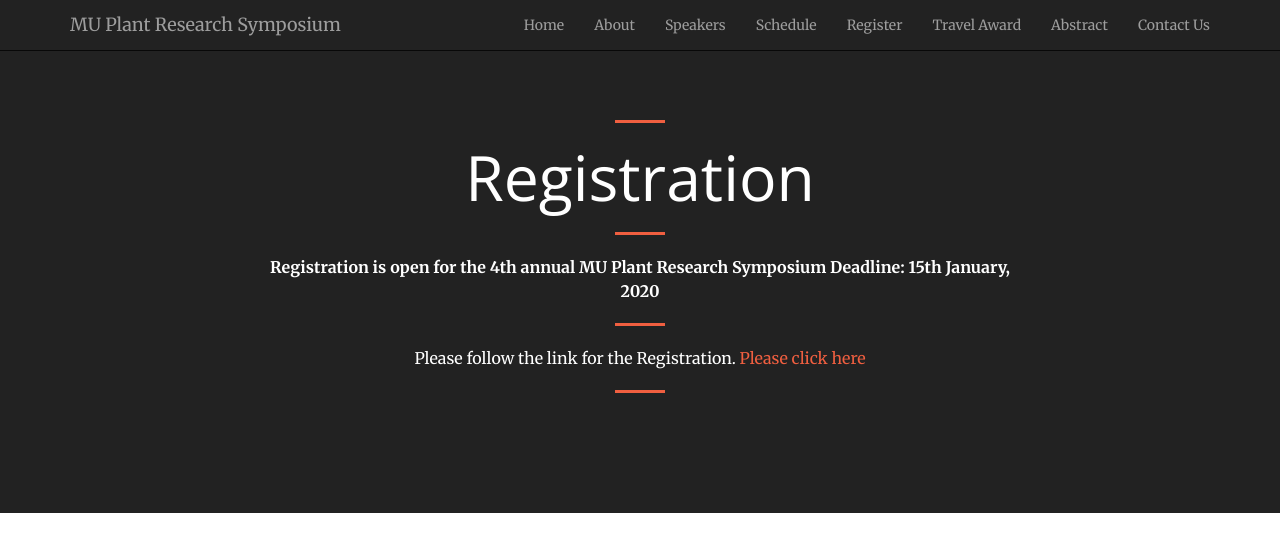
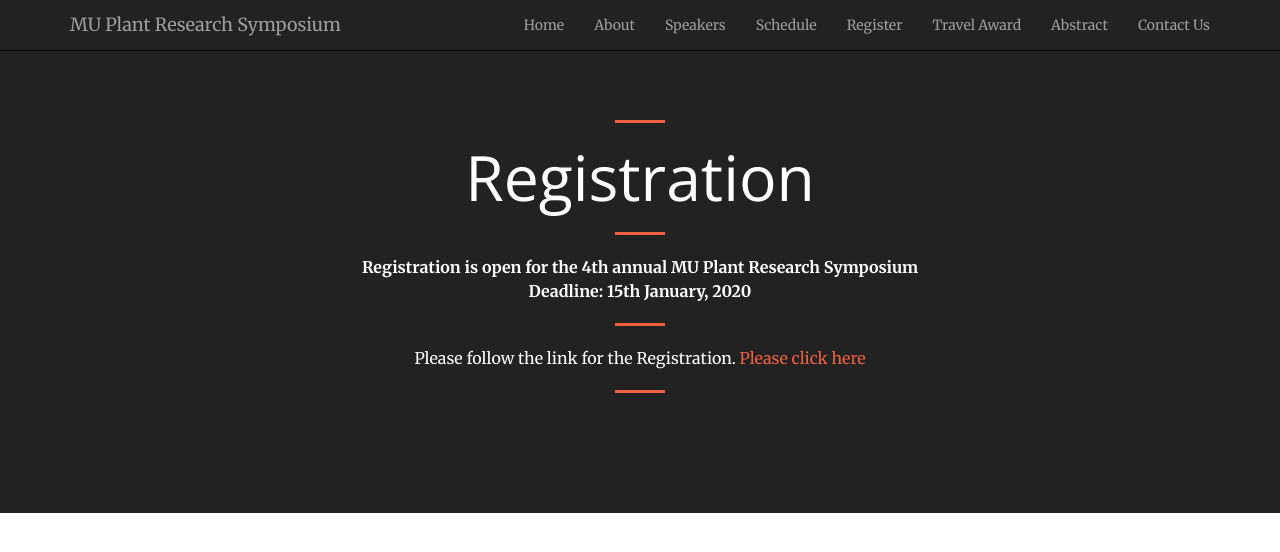
Before and after one commit to mupioneersymposium/mupioneersymposium.github.io, a Jekyll site: the page built from register.md, in a window 1280 px wide. Shown: the top 552 px of the page. Built offline with Jekyll 4.4.1, drawn with Linux system fonts in a browser that asks for light colours.

```diff
--- a/register.md
+++ b/register.md
@@ -5,7 +5,7 @@ layout: regular
 <hr style="clear: both;" />
 # Registration
 <hr style="clear: both;" />
-**Registration is open for the 4th annual MU Plant Research Symposium**
+**Registration is open for the 4th annual MU Plant Research Symposium**\
 **Deadline: 15th January, 2020**
 <hr style="clear: both;" />
 Please follow the link for the Registration. <a href="https://docs.google.com/forms/d/1SqtC3UPw-0iWJysukFMbDTpJI2-hpTSw9l7zxAH8e8s/edit" target="_blank"> Please click here
```
